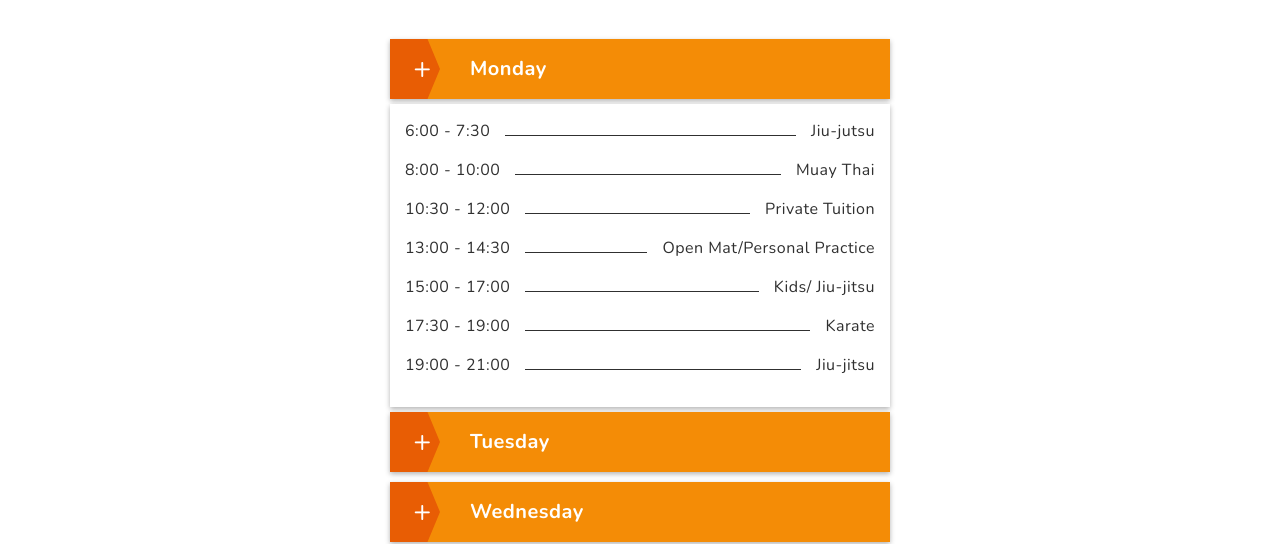
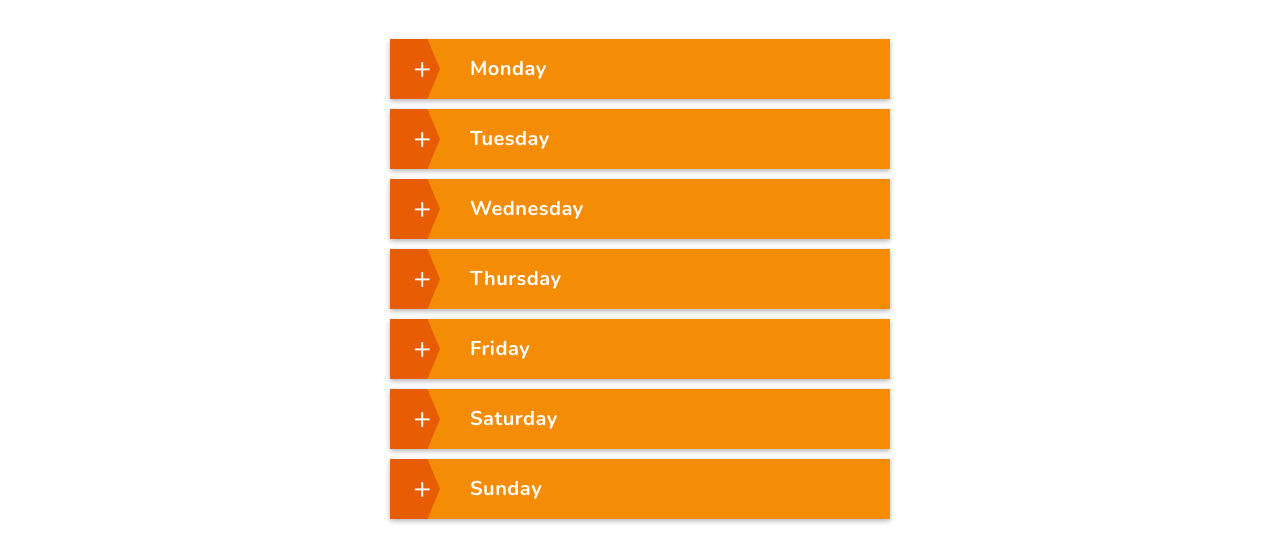
Before and after one commit to marventures/dobu-martial-arts, a plain HTML site: page schedule.html in a window 1280 px wide. Shown: the part 258-802 px from the top of the page. Drawn offline with nearby package versions, Linux system fonts and the light colour scheme.

Commit message:
Refactor schedule accordion

```diff
--- a/css/styles.css
+++ b/css/styles.css
@@ -604,10 +604,6 @@ body {
   }
 }
 
-.accordion-item:nth-child(1) .accordion-body {
-  display: block;
-}
-
 .accordion-body-item {
   display: flex;
   justify-content: space-between;
```
